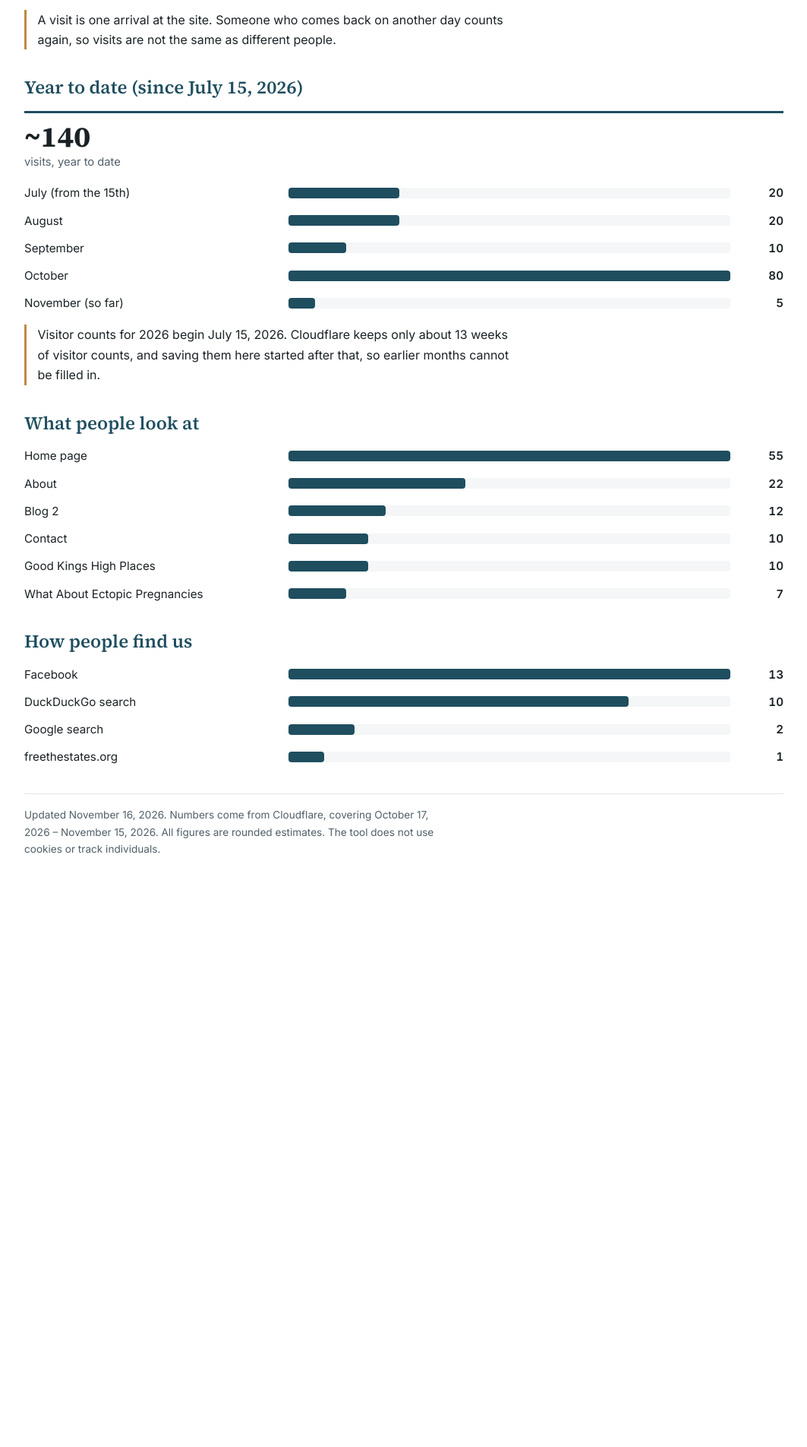
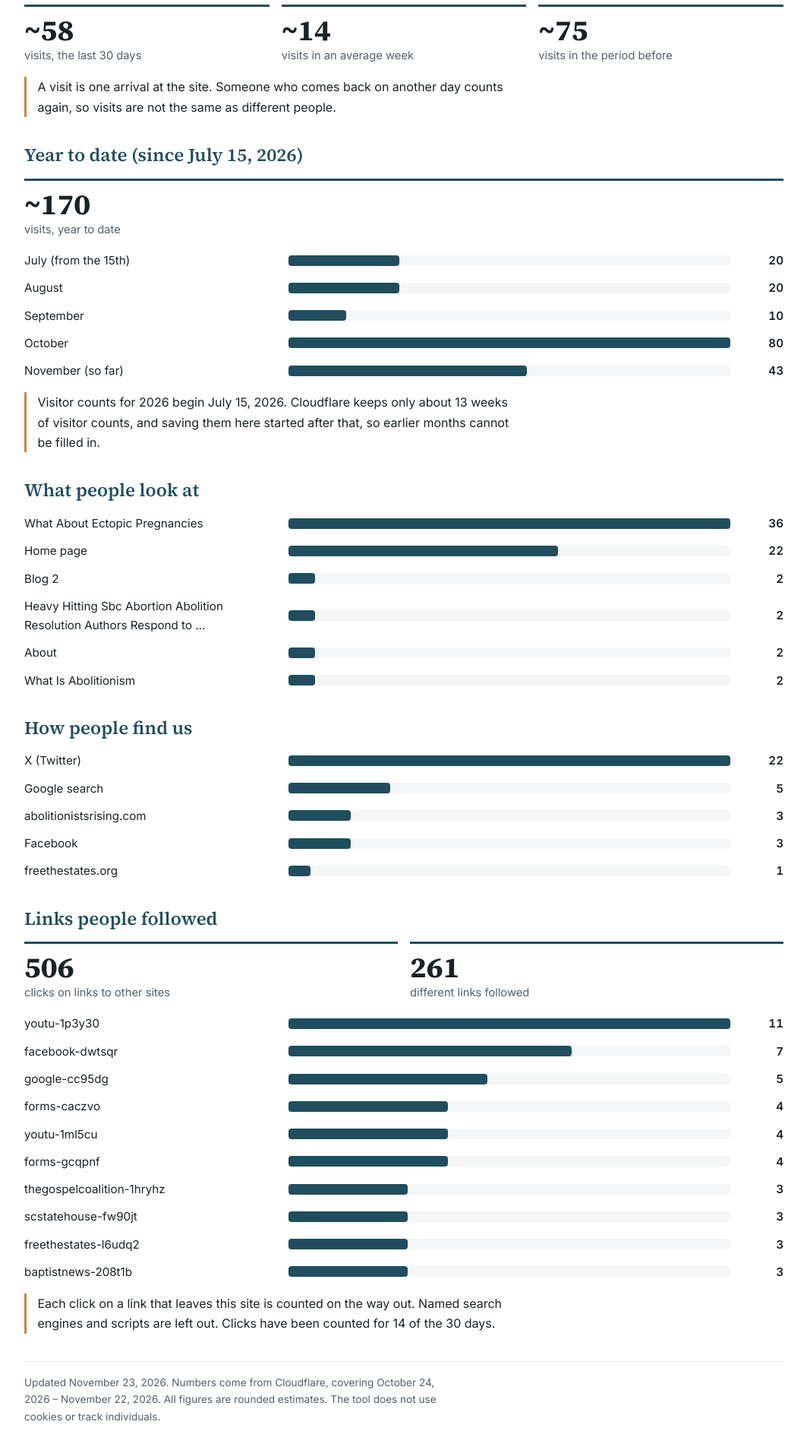
Before and after one commit to abereanone/sbaa, a plain HTML site: page site-stats.html in a window 1280 px wide. Shown: the part 704-2608 px from the top of the page at 76% size, without its empty margins (108-1171 px from the left). Before the commit the page ends 1905 px from the top, so only its background shows below. Drawn offline with Linux system fonts and the light colour scheme.

Commit message:
Update site stats page

```diff
--- a/site-stats.html
+++ b/site-stats.html
@@ -83,6 +83,23 @@
   .stat .num { font-family: var(--serif); font-size: 2.4rem; font-weight: 700; line-height: 1.1; font-variant-numeric: tabular-nums; }
   .stat .label { color: var(--text-soft); font-size: 0.92rem; }
 
+  .booktable { width: 100%; border-collapse: collapse; font-size: 0.92rem; font-variant-numeric: tabular-nums; }
+  .booktable th, .booktable td { padding: 0.45rem 0.6rem; border-bottom: 1px solid var(--border); text-align: right; white-space: nowrap; }
+  /* The header row stays in view while scrolling down a long table (and repeats on each printed page). */
+  .booktable thead th { position: sticky; top: 0; z-index: 1; background: var(--bg); font-weight: 600; color: var(--text-soft); font-size: 0.82rem; vertical-align: bottom; white-space: normal; box-shadow: inset 0 -1px 0 var(--border); }
+  .booktable thead { display: table-header-group; }
+  .booktable th[scope="row"], .booktable thead th:first-child { text-align: left; font-weight: 500; white-space: normal; min-width: 11rem; }
+  .booktable tr { break-inside: avoid; }
+  /* Phones: no header row to lose track of. Each book is a block, and every number carries its own label. */
+  @media (max-width: 640px) {
+    .booktable thead { display: none; }
+    .booktable, .booktable tbody { display: block; }
+    .booktable tr { display: grid; grid-template-columns: 1fr 1fr; gap: 0.25rem 1.2rem; padding: 0.75rem 0; border-bottom: 1px solid var(--border); }
+    .booktable th[scope="row"] { grid-column: 1 / -1; min-width: 0; padding: 0 0 0.2rem; border: 0; font-weight: 600; }
+    .booktable td { display: flex; justify-content: space-between; gap: 0.5rem; padding: 0; border: 0; text-align: right; }
+    .booktable td::before { content: attr(data-label); color: var(--text-soft); text-align: left; white-space: normal; }
+    .booktable td.none { display: none; }
+  }
   .bars { display: flex; flex-direction: column; gap: 0.7rem; margin: 0; padding: 0; list-style: none; }
   .bars li { display: grid; grid-template-columns: minmax(0, 21rem) minmax(0, 1fr) 3.6rem; gap: 0.75rem; align-items: center; font-size: 0.95rem; }
   .bars .name { min-width: 0; overflow-wrap: anywhere; }
@@ -127,9 +144,9 @@
     <div class="eyebrow">Southern Baptists for Abolishing Abortion · southernbaptistsabolishingabortion.com</div>
     <h1>How people are using Southern Baptists for Abolishing Abortion</h1>
     <dl class="period">
-      <dt>Period covered</dt><dd>October 17, 2026 – November 15, 2026 (the last 30 days)</dd>
-      <dt>Compared with</dt><dd>September 17, 2026 – October 16, 2026</dd>
-      <dt>Numbers pulled</dt><dd>November 16, 2026</dd>
+      <dt>Period covered</dt><dd>October 24, 2026 – November 22, 2026 (the last 30 days)</dd>
+      <dt>Compared with</dt><dd>September 24, 2026 – October 23, 2026</dd>
+      <dt>Numbers pulled</dt><dd>November 23, 2026</dd>
     </dl>
     <p class="small">Visitor counts here include people on phones and tablets and people who arrived from a search engine or another website. Visitors on a computer who typed the address directly cannot be told apart from automated traffic on this site, so the real total is somewhat higher.</p>
   </header>
@@ -137,17 +154,18 @@
   <div class="summary">
     <h2>The short version</h2>
     <ul>
-      <li>About <strong>72 visits</strong> in the last 30 days.</li>
-      <li>The most-viewed pages are <strong>Home page</strong>, <strong>About</strong> and <strong>Blog 2</strong>.</li>
+      <li>About <strong>58 visits</strong> in the last 30 days.</li>
+      <li>The most-viewed pages are <strong>What About Ectopic Pregnancies</strong>, <strong>Home page</strong> and <strong>Blog 2</strong>.</li>
+      <li>People followed links from this site to other sites about <strong>506 times</strong> in the 14 days counted so far.</li>
     </ul>
   </div>
 
   <section>
     <h2>How many people visit</h2>
     <div class="stats">
-      <div class="stat"><div class="num">~72</div><div class="label">visits, the last 30 days</div></div>
-      <div class="stat"><div class="num">~17</div><div class="label">visits in an average week</div></div>
-      <div class="stat"><div class="num">~23</div><div class="label">visits in the period before</div></div>
+      <div class="stat"><div class="num">~58</div><div class="label">visits, the last 30 days</div></div>
+      <div class="stat"><div class="num">~14</div><div class="label">visits in an average week</div></div>
+      <div class="stat"><div class="num">~75</div><div class="label">visits in the period before</div></div>
     </div>
     <p class="sowhat">A visit is one arrival at the site. Someone who comes back on another day counts again, so visits are not the same as different people.</p>
   </section>
@@ -155,14 +173,14 @@
   <section>
     <h2>Year to date (since July 15, 2026)</h2>
     <div class="stats">
-      <div class="stat"><div class="num">~140</div><div class="label">visits, year to date</div></div>
+      <div class="stat"><div class="num">~170</div><div class="label">visits, year to date</div></div>
     </div>
     <ul class="bars" aria-label="Visits by month">
       <li><span class="name">July (from the 15th)</span><span class="track"><span class="fill" style="width:25%"></span></span><span class="val">20</span></li>
       <li><span class="name">August</span><span class="track"><span class="fill" style="width:25%"></span></span><span class="val">20</span></li>
       <li><span class="name">September</span><span class="track"><span class="fill" style="width:13%"></span></span><span class="val">10</span></li>
       <li><span class="name">October</span><span class="track"><span class="fill" style="width:100%"></span></span><span class="val">80</span></li>
-      <li><span class="name">November (so far)</span><span class="track"><span class="fill" style="width:6%"></span></span><span class="val">5</span></li>
+      <li><span class="name">November (so far)</span><span class="track"><span class="fill" style="width:54%"></span></span><span class="val">43</span></li>
     </ul>
     <p class="sowhat">Visitor counts for 2026 begin July 15, 2026. Cloudflare keeps only about 13 weeks of visitor counts, and saving them here started after that, so earlier months cannot be filled in.</p>
   </section>
@@ -170,12 +188,12 @@
   <section>
     <h2>What people look at</h2>
     <ul class="bars" aria-label="Most viewed pages">
-      <li><span class="name">Home page</span><span class="track"><span class="fill" style="width:100%"></span></span><span class="val">55</span></li>
-      <li><span class="name">About</span><span class="track"><span class="fill" style="width:40%"></span></span><span class="val">22</span></li>
-      <li><span class="name">Blog 2</span><span class="track"><span class="fill" style="width:22%"></span></span><span class="val">12</span></li>
-      <li><span class="name">Contact</span><span class="track"><span class="fill" style="width:18%"></span></span><span class="val">10</span></li>
-      <li><span class="name">Good Kings High Places</span><span class="track"><span class="fill" style="width:18%"></span></span><span class="val">10</span></li>
-      <li><span class="name">What About Ectopic Pregnancies</span><span class="track"><span class="fill" style="width:13%"></span></span><span class="val">7</span></li>
+      <li><span class="name">What About Ectopic Pregnancies</span><span class="track"><span class="fill" style="width:100%"></span></span><span class="val">36</span></li>
+      <li><span class="name">Home page</span><span class="track"><span class="fill" style="width:61%"></span></span><span class="val">22</span></li>
+      <li><span class="name">Blog 2</span><span class="track"><span class="fill" style="width:6%"></span></span><span class="val">2</span></li>
+      <li><span class="name">Heavy Hitting Sbc Abortion Abolition Resolution Authors Respond to …</span><span class="track"><span class="fill" style="width:6%"></span></span><span class="val">2</span></li>
+      <li><span class="name">About</span><span class="track"><span class="fill" style="width:6%"></span></span><span class="val">2</span></li>
+      <li><span class="name">What Is Abolitionism</span><span class="track"><span class="fill" style="width:6%"></span></span><span class="val">2</span></li>
     </ul>
 
   </section>
@@ -183,16 +201,38 @@
   <section class="newpage">
     <h2>How people find us</h2>
     <ul class="bars" aria-label="How visitors arrived">
-      <li><span class="name">Facebook</span><span class="track"><span class="fill" style="width:100%"></span></span><span class="val">13</span></li>
-      <li><span class="name">DuckDuckGo search</span><span class="track"><span class="fill" style="width:77%"></span></span><span class="val">10</span></li>
-      <li><span class="name">Google search</span><span class="track"><span class="fill" style="width:15%"></span></span><span class="val">2</span></li>
-      <li><span class="name">freethestates.org</span><span class="track"><span class="fill" style="width:8%"></span></span><span class="val">1</span></li>
+      <li><span class="name">X (Twitter)</span><span class="track"><span class="fill" style="width:100%"></span></span><span class="val">22</span></li>
+      <li><span class="name">Google search</span><span class="track"><span class="fill" style="width:23%"></span></span><span class="val">5</span></li>
+      <li><span class="name">abolitionistsrising.com</span><span class="track"><span class="fill" style="width:14%"></span></span><span class="val">3</span></li>
+      <li><span class="name">Facebook</span><span class="track"><span class="fill" style="width:14%"></span></span><span class="val">3</span></li>
+      <li><span class="name">freethestates.org</span><span class="track"><span class="fill" style="width:5%"></span></span><span class="val">1</span></li>
     </ul>
 
   </section>
 
+  <section>
+    <h2>Links people followed</h2>
+    <div class="stats">
+      <div class="stat"><div class="num">506</div><div class="label">clicks on links to other sites</div></div>
+      <div class="stat"><div class="num">261</div><div class="label">different links followed</div></div>
+    </div>
+    <ul class="bars" aria-label="Links followed">
+      <li><span class="name">youtu-1p3y30</span><span class="track"><span class="fill" style="width:100%"></span></span><span class="val">11</span></li>
+      <li><span class="name">facebook-dwtsqr</span><span class="track"><span class="fill" style="width:64%"></span></span><span class="val">7</span></li>
+      <li><span class="name">google-cc95dg</span><span class="track"><span class="fill" style="width:45%"></span></span><span class="val">5</span></li>
+      <li><span class="name">forms-caczvo</span><span class="track"><span class="fill" style="width:36%"></span></span><span class="val">4</span></li>
+      <li><span class="name">youtu-1ml5cu</span><span class="track"><span class="fill" style="width:36%"></span></span><span class="val">4</span></li>
+      <li><span class="name">forms-gcqpnf</span><span class="track"><span class="fill" style="width:36%"></span></span><span class="val">4</span></li>
+      <li><span class="name">thegospelcoalition-1hryhz</span><span class="track"><span class="fill" style="width:27%"></span></span><span class="val">3</span></li>
+      <li><span class="name">scstatehouse-fw90jt</span><span class="track"><span class="fill" style="width:27%"></span></span><span class="val">3</span></li>
+      <li><span class="name">freethestates-l6udq2</span><span class="track"><span class="fill" style="width:27%"></span></span><span class="val">3</span></li>
+      <li><span class="name">baptistnews-208t1b</span><span class="track"><span class="fill" style="width:27%"></span></span><span class="val">3</span></li>
+    </ul>
+    <p class="sowhat">Each click on a link that leaves this site is counted on the way out. Named search engines and scripts are left out. Clicks have been counted for 14 of the 30 days.</p>
+  </section>
+
   <div class="foot">
-    <p>Updated November 16, 2026. Numbers come from Cloudflare, covering October 17, 2026 – November 15, 2026. All figures are rounded estimates. The tool does not use cookies or track individuals.</p>
+    <p>Updated November 23, 2026. Numbers come from Cloudflare, covering October 24, 2026 – November 22, 2026. All figures are rounded estimates. The tool does not use cookies or track individuals.</p>
   </div>
 </div>
 </body>
```
